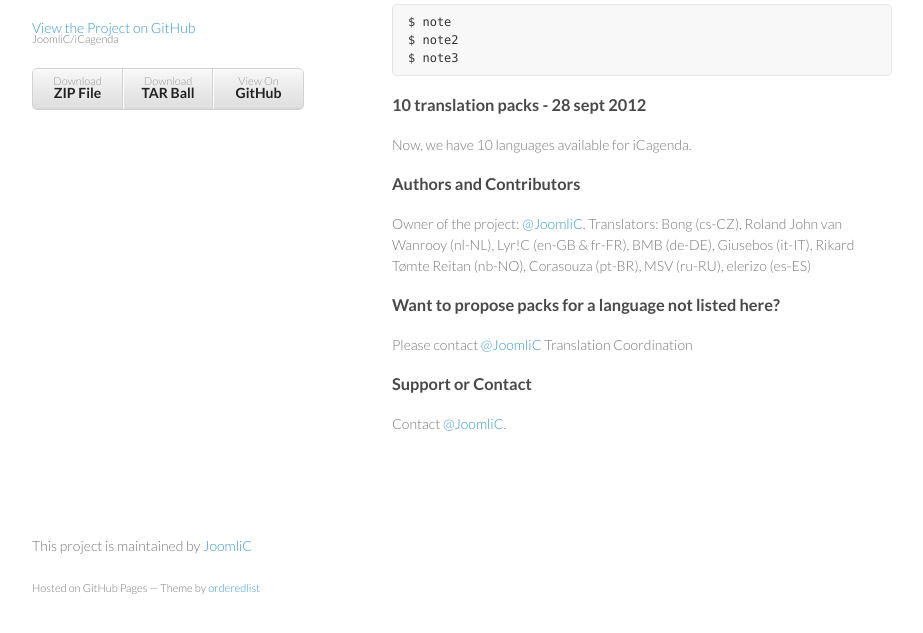
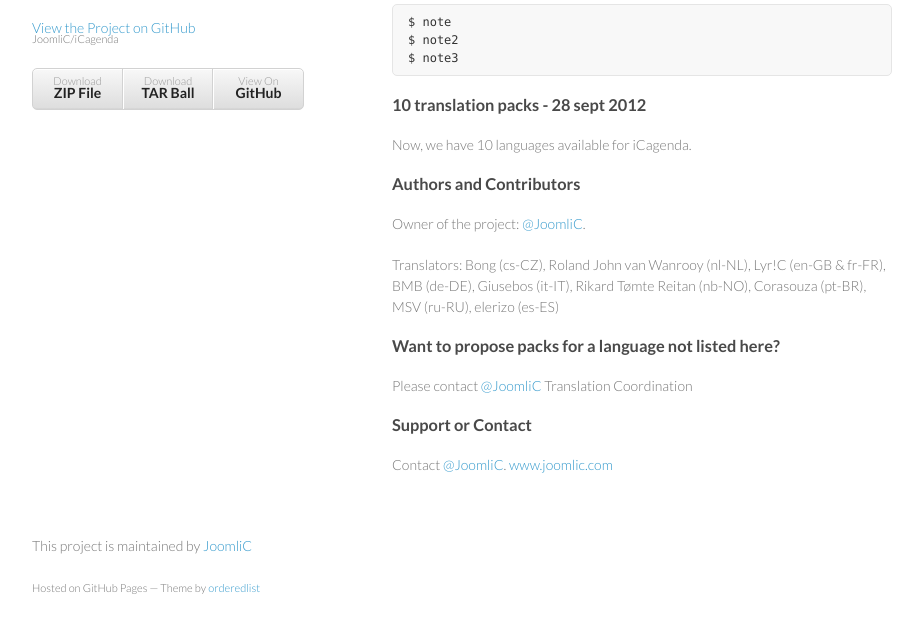
Before and after one commit to walldorff/iCagenda-Translations, a plain HTML site: page index.html in a window 1280 px wide. Shown: the part 133-766 px from the top of the page, without its empty margins (178-1101 px from the left). Drawn offline with Linux system fonts and the light colour scheme.

Commit message:
Create gh-pages branch via GitHub

```diff
--- a/index.html
+++ b/index.html
@@ -43,8 +43,9 @@ $ note3
 
 <h3>Authors and Contributors</h3>
 
-<p>Owner of the project: <a href="https://github.com/JoomliC" class="user-mention">@JoomliC</a>.
-Translators: Bong (cs-CZ), Roland John van Wanrooy (nl-NL), Lyr!C (en-GB &amp; fr-FR), BMB (de-DE), Giusebos (it-IT), Rikard Tømte Reitan (nb-NO), Corasouza (pt-BR), MSV (ru-RU), elerizo (es-ES) </p>
+<p>Owner of the project: <a href="https://github.com/JoomliC" class="user-mention">@JoomliC</a>.</p>
+
+<p>Translators: Bong (cs-CZ), Roland John van Wanrooy (nl-NL), Lyr!C (en-GB &amp; fr-FR), BMB (de-DE), Giusebos (it-IT), Rikard Tømte Reitan (nb-NO), Corasouza (pt-BR), MSV (ru-RU), elerizo (es-ES) </p>
 
 <h3>Want to propose packs for a language not listed here?</h3>
 
@@ -52,7 +53,8 @@ Translators: Bong (cs-CZ), Roland John van Wanrooy (nl-NL), Lyr!C (en-GB &amp; f
 
 <h3>Support or Contact</h3>
 
-<p>Contact <a href="https://github.com/JoomliC" class="user-mention">@JoomliC</a>.</p>
+<p>Contact <a href="https://github.com/JoomliC" class="user-mention">@JoomliC</a>.
+<a href="http://www.joomlic.com">www.joomlic.com</a></p>
       </section>
       <footer>
         <p>This project is maintained by <a href="https://github.com/JoomliC">JoomliC</a></p>
```
Also changed, not shown: params.json (+1 -1 lines).
